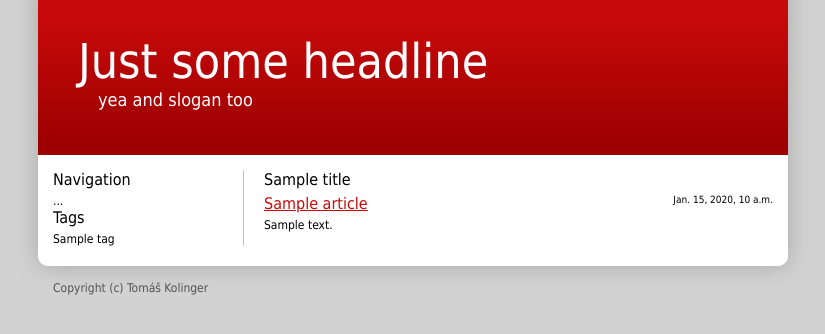
After one commit to kolinger/django-sandbox, a Django app: template articles/templates/articles.html in a window 1280 px wide. The commit adds this page. Shown: the top 334 px of the page, without its empty margins (227-1052 px from the left). Run offline with Django 3.2, Linux system fonts and the light colour scheme; tables that the repository leaves empty hold one stand-in row (values such as "Sample post"); the template is opened without the code that fills it: values that come from a table or form of the project are taken from there, most other values are stand-ins (such as "Sample title", 1, 10 or a date in 2020).

Commit message:
added articles module

```diff
--- /dev/null
+++ b/articles/__init__.py
@@ -0,0 +1 @@
+__author__ = 'Tomáš Kolinger <tomas@kolinger.name>'
--- /dev/null
+++ b/articles/models.py
@@ -0,0 +1,109 @@
+from django import forms
+from django.db import models
+from django.contrib import admin
+from django.template.defaultfilters import slugify
+from django.utils.datetime_safe import datetime
+
+from core import admin as extended_admin
+
+
+class Category(models.Model):
+    id = models.AutoField(primary_key=True)
+    name = models.CharField(max_length=100)
+    slug = models.SlugField(max_length=100)
+
+    def __unicode__(self):
+        return self.name
+
+    def save(self, *args, **kwargs):
+        self.slug = slugify(self.name)
+        super(Category, self).save(*args, **kwargs)
+
+    class Meta:
+        verbose_name_plural = "Categories"
+
+
+class CategoryForm(forms.ModelForm):
+    def clean_name(self):
+        data = self.cleaned_data["name"]
+        if Category.objects.filter(slug=slugify(data)).exclude(pk=self.instance.id).exists():
+            raise forms.ValidationError("This name is already used")
+        return data
+
+
+class CategoryAdmin(extended_admin.ModelAdmin):
+    exclude = ("slug",)
+    list_display = ("name", "slug")
+    form = CategoryForm
+
+
+admin.site.register(Category, CategoryAdmin)
+
+
+#------------------------------ tag ------------------------------#
+
+
+class Tag(models.Model):
+    id = models.AutoField(primary_key=True)
+    name = models.CharField(max_length=100)
+    slug = models.SlugField(max_length=100)
+
+    def __unicode__(self):
+        return self.name
+
+    def save(self, *args, **kwargs):
+        self.slug = slugify(self.name)
+        super(Tag, self).save(*args, **kwargs)
+
+
+class TagForm(forms.ModelForm):
+    def clean_name(self):
+        data = self.cleaned_data["name"]
+        if Tag.objects.filter(slug=slugify(data)).exclude(pk=self.instance.id).exists():
+            raise forms.ValidationError("This name is already used")
+        return data
+
+
+class TagAdmin(extended_admin.ModelAdmin):
+    exclude = ("slug",)
+    list_display = ("name", "slug")
+    form = TagForm
+
+
+admin.site.register(Tag, TagAdmin)
+
+
+#------------------------------ article ------------------------------#
+
+
+class Article(models.Model):
+    category = models.ForeignKey(Category)
+    tags = models.ManyToManyField(Tag)
+
+    id = models.AutoField(primary_key=True)
+    create_date = models.DateTimeField(verbose_name="Create date", default=datetime.now)
+    publish_date = models.DateTimeField(verbose_name="Publish date", blank=True)
+    title = models.CharField(max_length=100)
+    slug = models.SlugField(max_length=100)
+    content = models.TextField(blank=True)
+
+    def save(self, *args, **kwargs):
+        self.slug = slugify(self.title)
+        super(Article, self).save(*args, **kwargs)
+
+
+class ArticleForm(forms.ModelForm):
+    def clean_title(self):
+        data = self.cleaned_data["title"]
+        if Article.objects.filter(slug=slugify(data)).exclude(pk=self.instance.id).exists():
+            raise forms.ValidationError("This name is already used")
+        return data
+
+
+class ArticleAdmin(extended_admin.ModelAdmin):
+    exclude = ("slug", "create_date")
+    list_display = ("title", "slug", "create_date", "publish_date")
+    form = ArticleForm
+
+
+admin.site.register(Article, ArticleAdmin)
--- /dev/null
+++ b/articles/templates/articles.html
@@ -0,0 +1,18 @@
+{% extends "layout.html" %}
+
+{% block content %}
+    {% for article in articles %}
+        <div class="article">
+            <div class="head">
+                <h2>
+                    <a href="{% url "articles.views.detail" article.slug %}"
+                       title="{{ article.title }}">{{ article.title }}</a>
+                </h2>
+                <small class="date">{{ article.publish_date }}</small>
+            </div>
+
+            {{ article.content|safe }}
+        </div>
+    {% endfor %}
+
+{% endblock %}
--- /dev/null
+++ b/core/context_processors.py
@@ -0,0 +1,8 @@
+from articles.models import Tag
+
+
+def global_variables(request):
+    print("lol")
+    return {
+        "tags": Tag.objects.all(),
+    }
--- /dev/null
+++ b/core/templates/comma.html
@@ -0,0 +1 @@
+{% if not forloop.last %}{% ifequal forloop.revcounter 2 %}, {% endifequal %}{% else %}{% endif %}
--- a/pages/templates/layout.html
+++ b/core/templates/layout.html
@@ -20,6 +20,10 @@
         <div class="left">
             <h2>Navigation</h2>
             ...
+            <h2>Tags</h2>
+            {% for tag in tags %}
+                {{ tag.name }}{% include "comma.html" %}
+            {% endfor %}
         </div>
         <div class="right">
             <h2>{{ title }}</h2>
--- a/pages/views.py
+++ b/pages/views.py
@@ -4,12 +4,12 @@ from pages.models import Page
 
 
 def default(request):
-    return render_to_response("default.html", {
+    return render_to_response("pages.html", {
         "pages": Page.objects.all()
     })
 
 
 def detail(request, slug):
-    return render_to_response("detail.html", {
+    return render_to_response("page.html", {
         "page": Page.objects.get(slug=slug)
     })
--- a/sandbox/settings.py
+++ b/sandbox/settings.py
@@ -10,6 +10,7 @@ https://docs.djangoproject.com/en/1.6/ref/settings/
 
 # Build paths inside the project like this: os.path.join(BASE_DIR, ...)
 import os
+from django.conf import global_settings
 
 BASE_DIR = os.path.dirname(os.path.dirname(__file__))
 
@@ -39,6 +40,7 @@ INSTALLED_APPS = (
     "django.contrib.staticfiles",
     "core",
     "pages",
+    "articles",
 )
 
 MIDDLEWARE_CLASSES = (
@@ -91,3 +93,7 @@ STATICFILES_DIRS = (
 )
 
 STATIC_URL = "/static/"
+
+TEMPLATE_CONTEXT_PROCESSORS = global_settings.TEMPLATE_CONTEXT_PROCESSORS + (
+    "core.context_processors.global_variables",
+)
--- a/sandbox/urls.py
+++ b/sandbox/urls.py
@@ -3,6 +3,8 @@ from django.contrib import admin
 
 urlpatterns = patterns('',
                        url(r'^admin/', include(admin.site.urls)),
-                       url(r'^$', 'pages.views.default'),
-                       url(r'^detail/([a-z0-9\-]+)$', 'pages.views.detail'),
+                       url(r'^$', 'articles.views.default'),
+                       url(r'^detail/([a-z0-9\-]+)$', 'articles.views.detail'),
+                       url(r'^pages$', 'pages.views.default'),
+                       url(r'^page/([a-z0-9\-]+)$', 'pages.views.detail'),
 )
--- a/static/styles/main.css
+++ b/static/styles/main.css
@@ -106,6 +106,19 @@ body {
 	border-left: 1px solid #eaadad;
 }
 
+#content .article h2 {
+    float: left;
+}
+
+#content .article small.date {
+    float: right;
+}
+
+#content .article .head {
+    width: 100%;
+    float: left;
+}
+
 #footer {
 	float: left;
 	background: url('../images/footer.png') no-repeat;
```
Also changed, not shown: articles/templates/article.html (added, +12 -0 lines), articles/views.py (added, +16 -0 lines), pages/templates/page.html (renamed from pages/templates/detail.html), pages/templates/pages.html (renamed from pages/templates/default.html).
